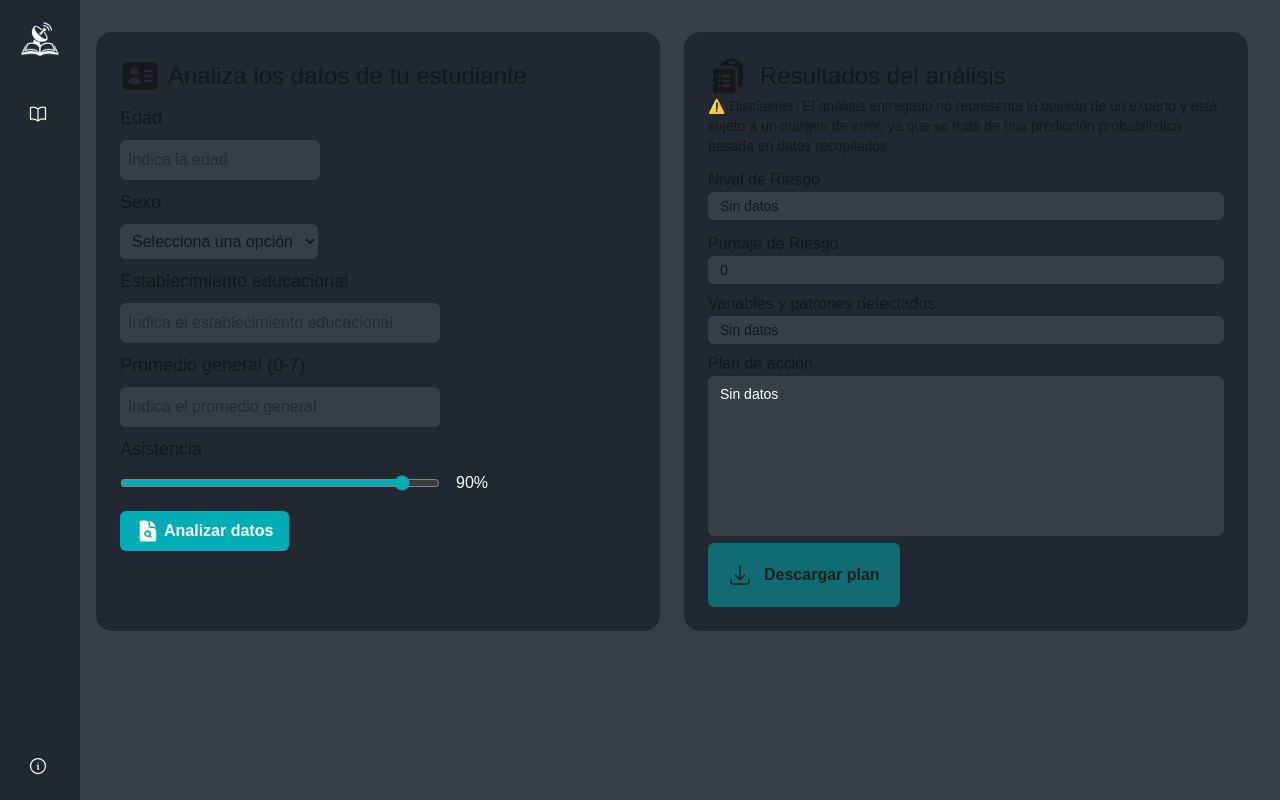
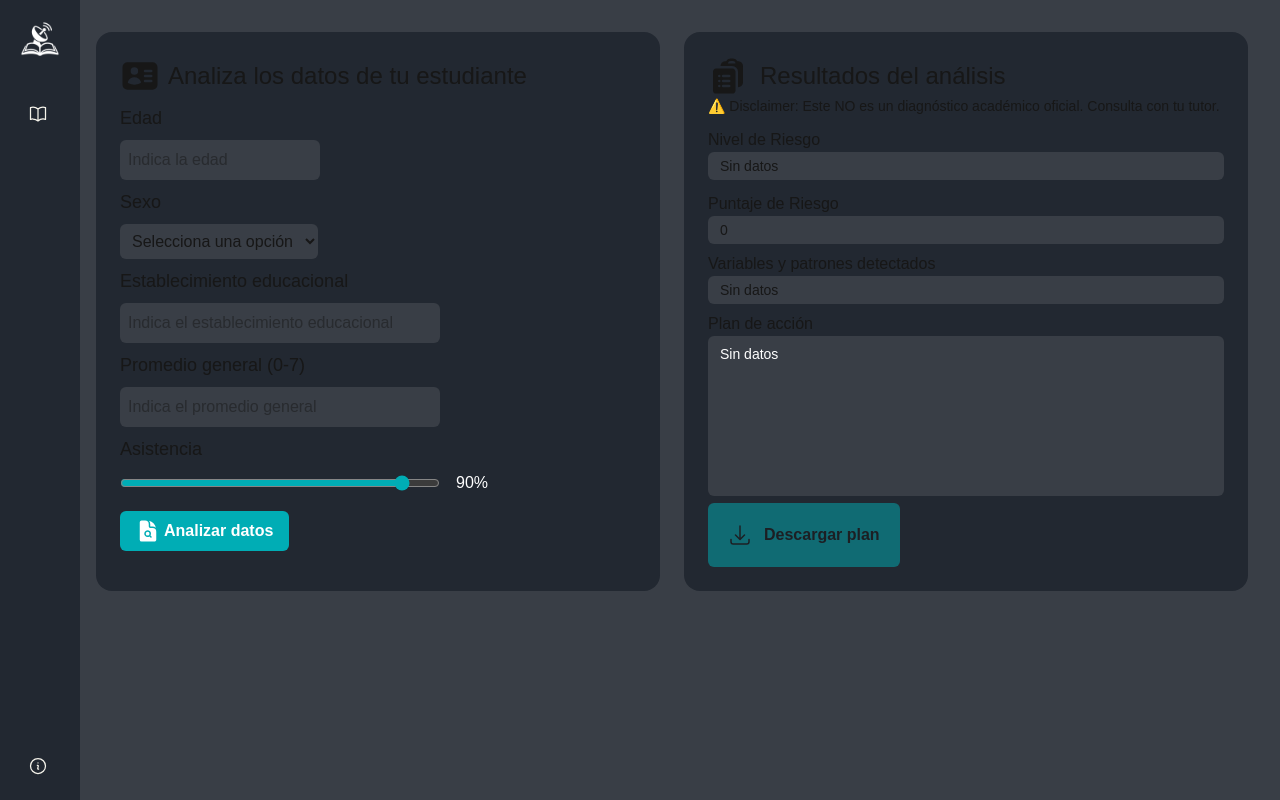
Before and after one commit to viccmoor/eduradar, a Next.js app: page /dashboard in a window 1280 px wide. Built offline with nearby package versions, Linux system fonts and the light colour scheme.

Commit message:
Actualización del disclaimer

```diff
--- a/src/components/ResultsView.tsx
+++ b/src/components/ResultsView.tsx
@@ -54,7 +54,7 @@ export default function ResultsView({ results }: { results: Results }) {
                 <ClipboardDocumentListIcon className="w-10" />
                 <span>Resultados del análisis</span>
             </div>
-            <p className="text-sm">⚠️ Disclaimer: El análisis entregado no representa la opinión de un experto y está sujeto a un margen de error, ya que se trata de una predicción probabilística basada en datos recopilados.</p>
+            <p className="text-sm">⚠️ Disclaimer: Este NO es un diagnóstico académico oficial. Consulta con tu tutor.</p>
             <h3 className="mt-3">Nivel de Riesgo</h3>
             <label className="flex bg-[#393E46] px-3 py-1 rounded-md text-sm">
                 {results.riskLevel}
```
